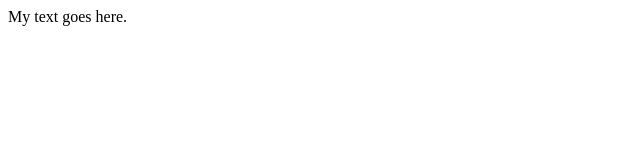
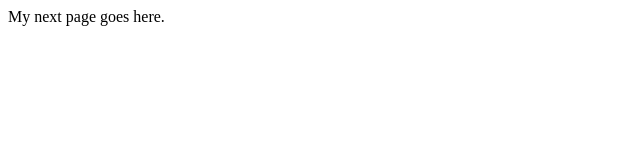
Before and after one commit to arpit-mishra2019/Flaks, a plain HTML site: page static/index.html in a window 1280 px wide. Shown: the full height of the page, 0-640 px from the left. Drawn offline with Linux system fonts and the light colour scheme.

Commit message:
commited

```diff
--- a/static/index.html
+++ b/static/index.html
@@ -3,6 +3,6 @@
     <title>My First HTML Page</title>
  </head>
  <body>
-    My text goes here.
+    My next page goes here.
 </body>
 </html>
```
